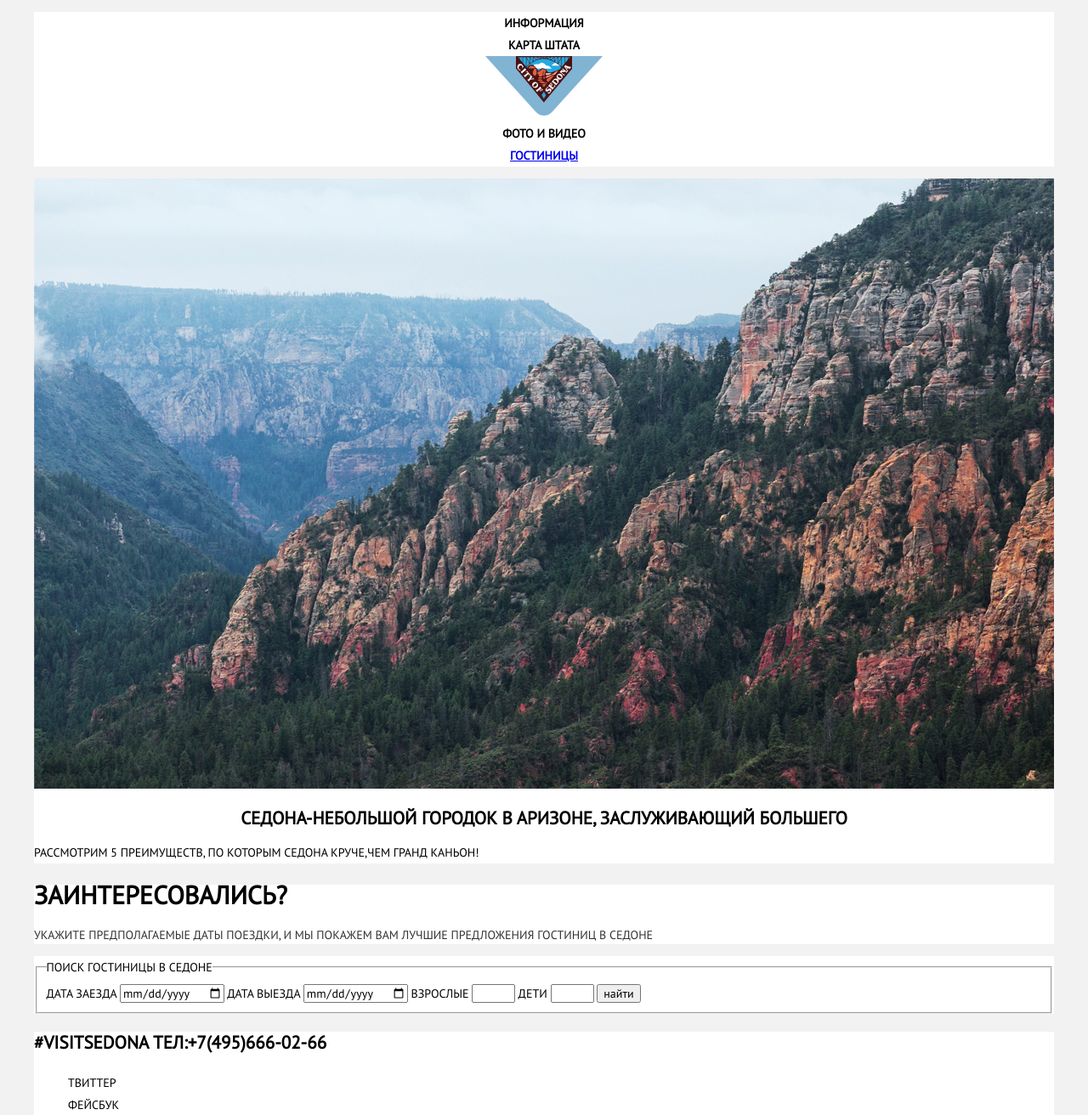
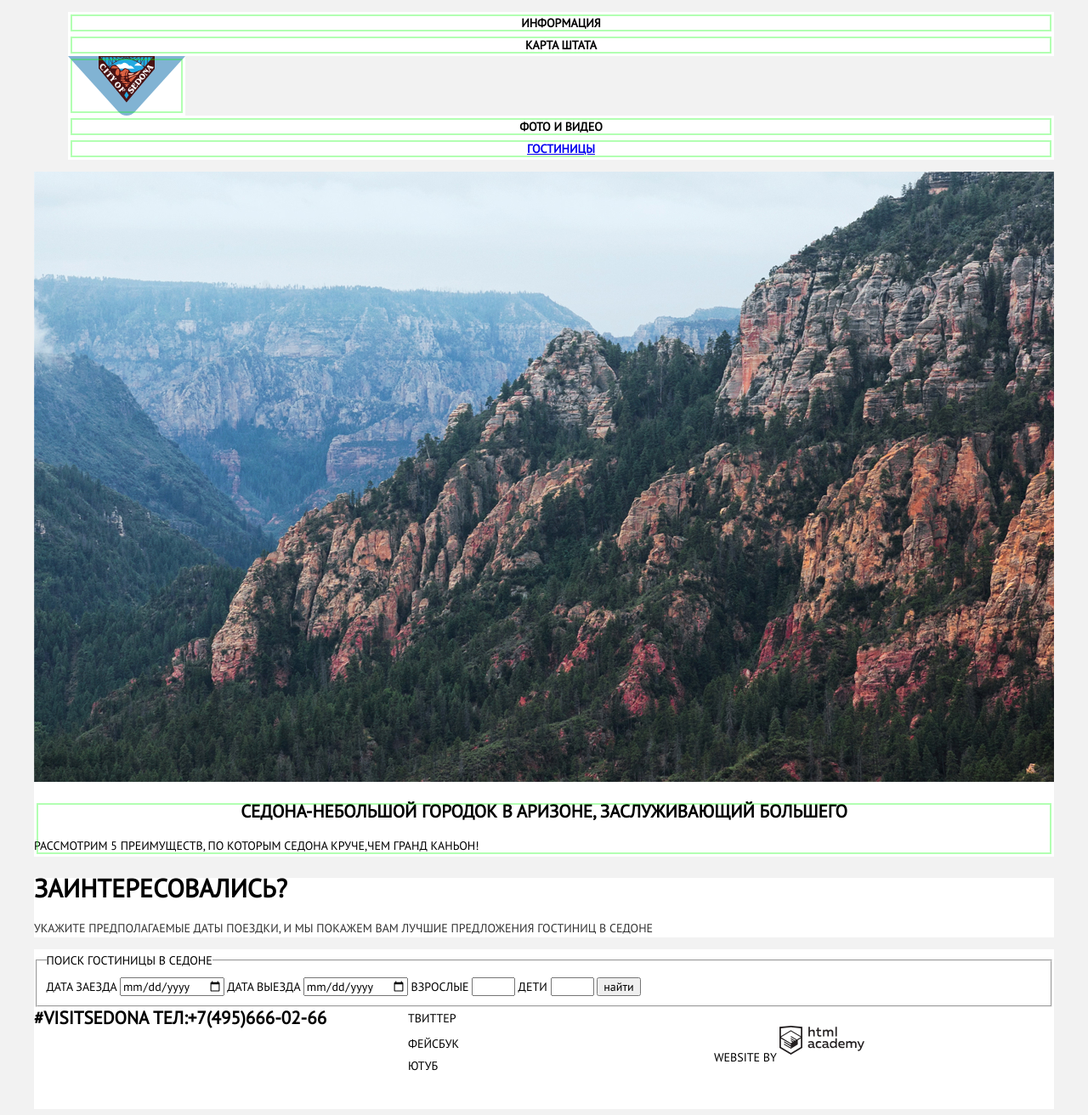
Before and after one commit to koskos1986/1489259-sedona-28, a plain HTML site: page index.html in a window 1280 px wide. Shown: the top 1312 px of the page at 85% size. Drawn offline with Linux system fonts and the light colour scheme.

Commit message:
Update CSS
Путь к файлам и шрифтам поправлен

```diff
--- a/css/style.css
+++ b/css/style.css
@@ -1,9 +1,9 @@
 @font-face {
    font-family: "PT Sans";
-   src: url("/fonts/ptsans.woff2") format("woff2"),
-        url("/fonts/ptsans.woff") format("woff"),
-        url("/fonts/ptsansbold.woff2") format("woff2"),
-        url("/fonts/ptsansbold.woff") format("woff");
+   src: url("../fonts/ptsans.woff2") format("woff2"),
+        url("../fonts/ptsans.woff") format("woff"),
+        url("../fonts/ptsansbold.woff2") format("woff2"),
+        url("../fonts/ptsansbold.woff") format("woff");
     font-weight: normal;
     font-style: normal;
 }
@@ -35,7 +35,18 @@ body {
     margin-left: auto;
     margin-right: auto;
 }
+.page {
+    height:100%;
+}
+.body-page {
+    min-height: 100%;
+    display: grid;
+    grid-template-rows: min-content 1fr min-content;
+    align-content: start;
+}
+}
 .navigation ul {
+    display:flex;
     margin-left: -40px;
 }
 .navigation li{
@@ -44,6 +55,12 @@ body {
     font-weight: bold;
     text-align: center;
     list-style-type: none;
+    outline: 2px solid rgba(0, 255, 0, 0.3);
+    outline-offset: -5px;
+}
+.logo {
+    width:138px;
+    height: 70px;
 }
 .greetings {
     background-color: var(--basic-white);
@@ -57,6 +74,12 @@ body {
 }
 .greetings p {
     font-family: inherit;
+}
+.greetings-content {
+    outline: 2px solid rgba(0, 255, 0, 0.3);
+    outline-offset: -5px;
+
+
 }
 .proposal {
     background-color: var(--basic-white);
@@ -84,16 +107,31 @@ body {
     font-size: 21px;
     color: var(--basic-black);
 }
-footer {
+.main-footer .container {
     background-color: var(--basic-white);
+  display: grid;
+  grid-template-columns: 1fr 1fr 1fr;
+  height:120px;
+
+}
+.contacts {
+    width:400px;
+    margin: 0;
+}
+.contacts p {
+    margin:0;
 }
 .contacts a {
     color: var(--basic-black);
     text-decoration: none;
+
+}
+.social-networks ul {
+    margin:0;
 }
 .social-networks li {
     list-style-type: none;
-}
+
 .developer p {
     font: inherit;
     font-weight: normal;
--- a/index.html
+++ b/index.html
@@ -1,35 +1,39 @@
 <!DOCTYPE html>
-<html lang="ru">
+<html class="page" lang="ru">
   <head>
     <meta charset="utf-8">
     <title>HTML Academy: Седона</title>
-    <link rel="stylesheet" href="/css/normalize.css">
-    <link rel="stylesheet" href="/css/style.css">
+    <link rel="stylesheet" href="css/normalize.css">
+    <link rel="stylesheet" href="css/style.css">
   </head>
-  <body>
+  <body class="body-page">
     <header>
       <nav class="navigation">
+        <div class="navigation-container">
         <ul>
           <li class="navigation-item"><a>Информация</a></li>
           <li class="navigation-item"><a>Карта штата</a></li>
-          <li class="navigation-item"><a><img src="img/logo.svg" alt="логотип штата"></a></li>
+          <li class="navigation-item logo"><a><img src="img/logo.svg" alt="логотип штата"></a></li>
           <li class="navigation-item"><a>Фото и видео</a></li>
-          <li class="navigation-item"><a href="/catalog.html">Гостиницы</a></li>
+          <li class="navigation-item"><a href="catalog.html">Гостиницы</a></li>
         </ul>
+      </div>
       </nav>
     </header>
     <main>
       <section class="greetings">
-        <img src="/img/background-photo-full.jpg" alt="фото штата">
+        <img src="img/background-photo-full.jpg" alt="фото штата">
+        <div class="greetings-content">
         <h1>Седона-небольшой городок в Аризоне, заслуживающий большего</h1>
         <p>Рассмотрим 5 преимуществ, по которым Седона круче,чем Гранд Каньон!</p>
+        </div>
       </section>
       <section class="proposal">
         <h2>Заинтересовались?</h2>
         <p>Укажите предполагаемые даты поездки,
         И мы покажем Вам лучшие предложения гостиниц в Седоне</p>
       </section>
-      <form class="find-form" action="url" name="Поиск гостиницы в Седоне">
+      <form class="modal find-form" action="url" name="Поиск гостиницы в Седоне">
         <fieldset>
           <legend>Поиск гостиницы в Седоне</legend>
       <label>Дата заезда
@@ -50,17 +54,17 @@
       </fieldset>
       </form>
     </main>
-    <footer>
-      <section>
+    <footer class="main-footer">
+      <section class="container">
         <div class="contacts">
           <p>#visitsedona
           <a href="tel:+7(495)666-02-66"> тел:+7(495)666-02-66</a></p>
         </div>
         <div class="social-networks">
           <ul>
-            <li class="social-networks-item"><a>Твиттер</a></li>
-            <li class="social-networks-item"><a>Фейсбук</a></li>
-            <li class="social-networks-item"><a>Ютуб</a></li>
+            <li class="social-networks-item"><a>Твиттер<img src="img/twitter.svg"> </a></li>
+            <li class="social-networks-item"><a>Фейсбук<img src="img/fb-icon.svg"> </a></li>
+            <li class="social-networks-item"><a>Ютуб<img src="img/youtube.svg"> </a></li>
           </ul>
         </div>
         <div class="developer">
```
Also changed, not shown: catalog.html (+4 -4 lines).
